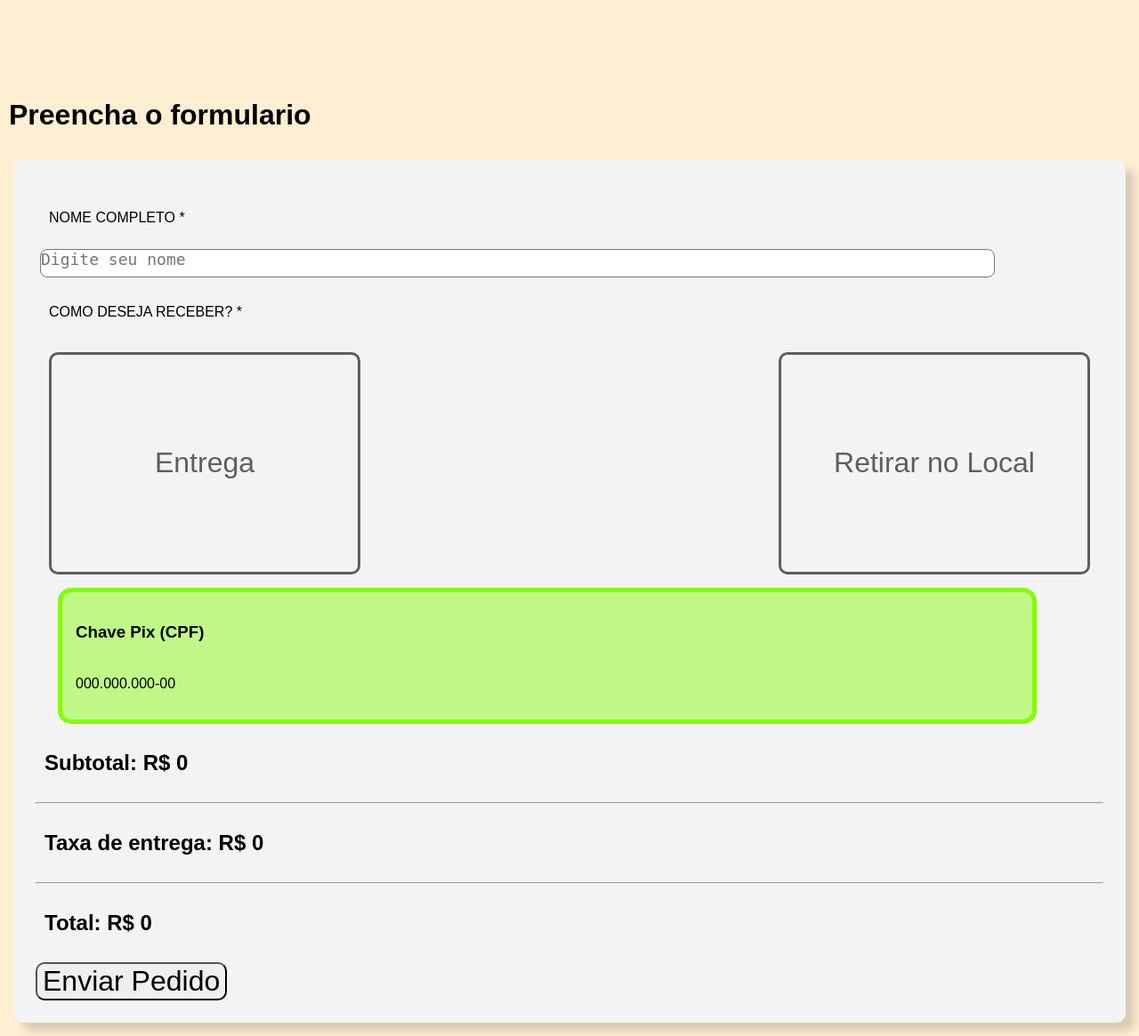
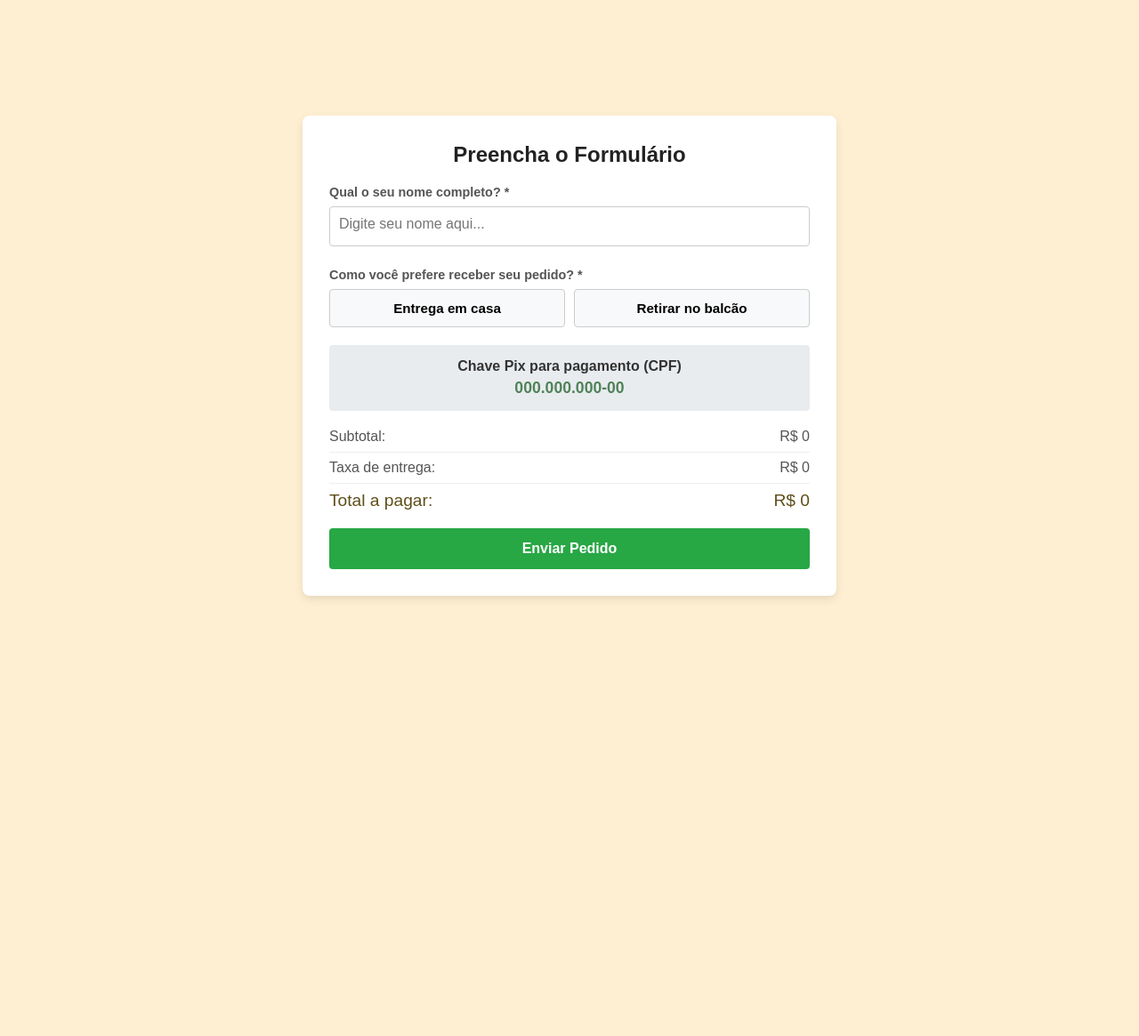
Before and after one commit to wedyson/Amostra-de-Sites-de-lanchonete, a Flask app: page /formulario in a window 1280 px wide. Shown: the whole page at 89% size. After the commit the page ends 674 px from the top, so only its background shows below. Run offline with Flask 3, Linux system fonts and the light colour scheme; some libraries are stand-ins or nearby versions.

Commit message:
Atualização

```diff
--- a/main.py
+++ b/main.py
@@ -36,18 +36,18 @@ def adicionar():
         lista_pedidos.append(3)
         b += 1
 
-    lista = f"{xbr} X-burguer     |     {xb} X-bacon     |     {b} Batata"
+    lista = f"{xbr} X-burguer    |    {xb} X-bacon    |    {b} Batata"
 
     return f"""
         <div id="Pedido">
-            <h2>Pedido:</h2>
+            <h2>Seu Pedido Atual:</h2>
             <p id="l">{lista}</p>
         </div>
         <div id="comprar">
-            <button type="button" class="mercadoria" hx-post="/adicionar" hx-vals='{{"produto": "xburguer"}}' hx-target="#pedido" hx-swap="innerHTML">X-Burguer</button>
-            <button type="button" class="mercadoria" hx-post="/adicionar" hx-vals='{{"produto": "xbacon"}}' hx-target="#pedido" hx-swap="innerHTML">X-Bacon</button>
-            <button type="button" class="mercadoria" hx-post="/adicionar" hx-vals='{{"produto": "batata"}}' hx-target="#pedido" hx-swap="innerHTML">Batata</button>
-            <a href="/formulario"><button type="button" id="finish">Finalizar Compra</button></a>
+            <button type="button" class="mercadoria" hx-post="/adicionar" hx-vals='{{"produto": "xburguer"}}' hx-target="#pedido" hx-swap="innerHTML">+ X-Burguer</button>
+            <button type="button" class="mercadoria" hx-post="/adicionar" hx-vals='{{"produto": "xbacon"}}' hx-target="#pedido" hx-swap="innerHTML">+ X-Bacon</button>
+            <button type="button" class="mercadoria" hx-post="/adicionar" hx-vals='{{"produto": "batata"}}' hx-target="#pedido" hx-swap="innerHTML">+ Batata</button>
+            <a href="/formulario"><button type="button" id="finish">Ir para o Pagamento</button></a>
         </div>
         """
 
@@ -55,9 +55,12 @@ def adicionar():
 def formulario():
     entrega_ativa = False
     taxa = 0
+    nome_usuario = ""
 
     if request.method == "POST":
         tipo = request.form.get("tipo_recepcao")
+        nome_usuario = request.form.get("nome", "")
+
         if tipo == "entrega":
             entrega_ativa = True
             taxa = 5
@@ -72,57 +75,64 @@ def formulario():
     subtotal = (qtd_xbr * valorxbr) + (qtd_xb * valorxb) + (qtd_b * valorb)
     total = subtotal + taxa
 
+
     bloco_conteudo = """
         <div id="resumo-pedido">
             <div id="conteudo-formulario">
-                <p>NOME COMPLETO *</p>
-                <textarea name="nome" id="nome" placeholder="Digite seu nome"></textarea>
 
-                <p>COMO DESEJA RECEBER? *</p>
-                <div id="buttons">
-                    <div id="entrega">
-                        <button
-                        type="button"
-                        class="tipo_recepcao"
-                        hx-post="/formulario"
-                        hx-vals='{"tipo_recepcao": "entrega"}'
-                        hx-target="#resumo-pedido"
-                        hx-swap="innerHTML"
-                        >Entrega</button>
-                    </div>
+                <div class="grupo-campo">
+                    <label for="nome">Qual o seu nome completo? *</label>
+                    <textarea name="nome" id="nome" placeholder="Digite seu nome aqui..." required>{{ nome }}</textarea>
+                </div>
 
-                    <div id="local">
-                        <button
-                        type="button"
-                        class="tipo_recepcao"
-                        hx-post="/formulario"
-                        hx-vals='{"tipo_recepcao": "retirada"}'
-                        hx-target="#resumo-pedido"
-                        hx-swap="innerHTML"
-                        >Retirar no Local</button>
+                <div class="grupo-campo">
+                    <label>Como você prefere receber seu pedido? *</label>
+                    <div id="buttons">
+                        <div id="entrega">
+                            <button
+                                type="button"
+                                class="tipo_recepcao"
+                                hx-post="/formulario"
+                                hx-include="#nome"
+                                hx-vals='{"tipo_recepcao": "entrega"}'
+                                hx-target="#resumo-pedido"
+                                hx-swap="innerHTML"
+                            >Entrega em casa</button>
+                        </div>
+
+                        <div id="local">
+                            <button
+                                type="button"
+                                class="tipo_recepcao"
+                                hx-post="/formulario"
+                                hx-include="#nome"
+                                hx-vals='{"tipo_recepcao": "retirada"}'
+                                hx-target="#resumo-pedido"
+                                hx-swap="innerHTML"
+                            >Retirar no balcão</button>
+                        </div>
                     </div>
                 </div>
 
                 {% if entrega %}
-                <!-- Campo oculto para informar ao backend que é entrega -->
                 <input type="hidden" name="tipo_recepcao" value="entrega">
                 <div id="entregar">
                     <div class="p1">
                         <div id="ran">
-                            <p>Rua/Avenida *</p>
-                            <textarea placeholder="Ex: Av. Brasil" name="rua" id="rua"></textarea>
+                            <label for="rua">Rua ou Avenida *</label>
+                            <textarea placeholder="Ex: Av. Afonso Pena" name="rua" id="rua" required></textarea>
                         </div>
                         <div>
-                            <p>Número *</p>
-                            <textarea placeholder="123" name="numero" id="numero"></textarea>
+                            <label for="numero">Número *</label>
+                            <textarea placeholder="Ex: 123" name="numero" id="numero" required></textarea>
                         </div>
                     </div>
                     <div>
-                        <p>Bairro *</p>
-                        <textarea placeholder="Ex: centro" name="bairro" id="bairro"></textarea>
+                        <label for="bairro">Bairro *</label>
+                        <textarea placeholder="Ex: Centro" name="bairro" id="bairro" required></textarea>
 
-                        <p>Complemento / Ref (opcional) *</p>
-                        <textarea placeholder="Ex: Ap 102, perto da padaria" name="ref" id="ref"></textarea>
+                        <label for="ref">Ponto de Referência ou Complemento (Opcional)</label>
+                        <textarea placeholder="Ex: Apto 202, próximo à padaria" name="ref" id="ref"></textarea>
                     </div>
                 </div>
                 {% else %}
@@ -130,25 +140,27 @@ def formulario():
                 {% endif %}
             </div>
 
-            <div id="pix">
-                <h3>Chave Pix (CPF)</h3>
-                <p>000.000.000-00</p>
+            <div id="pix" class="bloco-pix">
+                <h3>Chave Pix para pagamento (CPF)</h3>
+                <p class="chave-pix">000.000.000-00</p>
             </div>
-            <h2>Subtotal: R$ {{ subtotal }}</h2>
-            <hr>
-            <h2>Taxa de entrega: R$ {{ taxa }}</h2>
-            <hr>
-            <h2>Total: R$ {{ total }}</h2>
 
-            <!-- Botão de enviar dentro do bloco dinâmico para submeter o formulário -->
-            <button type="submit" id="enviar-pedido">Enviar Pedido no WhatsApp</button>
+            <div class="resumo-valores">
+                <div class="linha-valor"><span>Subtotal:</span> <strong>R$ {{ subtotal }}</strong></div>
+                <hr>
+                <div class="linha-valor"><span>Taxa de entrega:</span> <strong>R$ {{ taxa }}</strong></div>
+                <hr>
+                <div class="linha-valor total"><span>Total a pagar:</span> <strong>R$ {{ total }}</strong></div>
+            </div>
+
+            <button type="submit" id="enviar-pedido" class="botao-enviar">Enviar Pedido no WhatsApp</button>
         </div>
     """
 
     if request.headers.get("HX-Request"):
-        return render_template_string(bloco_conteudo, entrega=entrega_ativa, taxa=taxa, subtotal=subtotal, total=total)
+        return render_template_string(bloco_conteudo, entrega=entrega_ativa, taxa=taxa, subtotal=subtotal, total=total, nome=nome_usuario)
 
-    return render_template("formulario.html", entrega=entrega_ativa, subtotal=subtotal, taxa=taxa, total=total)
+    return render_template("formulario.html", entrega=entrega_ativa, subtotal=subtotal, taxa=taxa, total=total, nome=nome_usuario)
 
 
 @app.route("/finalizar", methods=["POST"])
@@ -160,13 +172,13 @@ def finalizar():
     qtd_xb = lista_pedidos.count(2)
     qtd_b = lista_pedidos.count(3)
 
-    texto_pedido = f"Olá! Meu nome é {nome}. Gostaria de pedir:\n"
+    texto_pedido = f"Olá! Me chamo {nome} e gostaria de fazer o seguinte pedido:\n\n"
     if qtd_xbr > 0:
-        texto_pedido += f"- {qtd_xbr} X-Burguer\n"
+        texto_pedido += f"- {qtd_xbr}x X-Burguer\n"
     if qtd_xb > 0:
-        texto_pedido += f"- {qtd_xb} X-Bacon\n"
+        texto_pedido += f"- {qtd_xb}x X-Bacon\n"
     if qtd_b > 0:
-        texto_pedido += f"- {qtd_b} Batata\n"
+        texto_pedido += f"- {qtd_b}x Batata\n"
 
     if tipo_recepcao == "entrega":
         rua = request.form.get("rua", "")
@@ -174,17 +186,18 @@ def finalizar():
         bairro = request.form.get("bairro", "")
         ref = request.form.get("ref", "")
 
-        texto_pedido += f"\n*Modo:* Entrega\n*Endereço:* Rua {rua}, nº {numero}, Bairro {bairro}"
+        texto_pedido += f"\nModo: Entrega em domicílio"
+        texto_pedido += f"\nEndereço: Rua {rua}, nº {numero} - Bairro {bairro}"
         if ref:
-            texto_pedido += f" (Ref: {ref})"
+            texto_pedido += f"\nReferência: {ref}"
     else:
-        texto_pedido += f"\n*Modo:* Retirada no Local"
+        texto_pedido += f"\nModo: Retirada no balcão"
 
     subtotal = (qtd_xbr * valorxbr) + (qtd_xb * valorxb) + (qtd_b * valorb)
     taxa = 5 if tipo_recepcao == "entrega" else 0
     total = subtotal + taxa
 
-    texto_pedido += f"\n*Total a pagar:* R$ {total}"
+    texto_pedido += f"\n\nTotal a pagar: R$ {total}"
 
     mensagem_url = quote(texto_pedido)
     link_whatsapp = f"https://api.whatsapp.com/send?phone={telefone}&text={mensagem_url}"
--- a/static/carrinho.css
+++ b/static/carrinho.css
@@ -1,190 +1,186 @@
-html {
-    scroll-behavior: smooth;
+/* Configurações Globais */
+* {
+    margin: 0;
+    padding: 0;
+    box-sizing: border-box;
+    font-family: Arial, sans-serif;
 }
 
 body {
-
     background-color: rgb(255, 239, 210);
-    font-family: Arial, sans-serif;
-    margin: 0;
-    padding-top: 80px;
+    color: #333;
+    display: flex;
+    justify-content: center;
+    align-items: center;
+    min-height: 100vh;
+    padding: 20px;
 }
 
-div {
-    padding: 5px;
+main {
+    background: #ffffff;
+    padding: 30px;
+    border-radius: 8px;
+    box-shadow: 0 4px 10px rgba(0, 0, 0, 0.1);
+    width: 100%;
+    max-width: 600px;
 }
 
+h1 {
+    font-size: 1.5rem;
+    margin-bottom: 20px;
+    text-align: center;
+    color: #222;
+}
 
+/* Formulário e Campos */
+.grupo-campo {
+    margin-bottom: 20px;
+}
+
+label {
+    display: block;
+    font-size: 0.9rem;
+    font-weight: bold;
+    margin-bottom: 8px;
+    color: #555;
+}
 
 textarea {
-    border-radius: 8px;
-    align-items: center;
-    font-size: 18px;
-    padding: 0px;
-    height: 30px;
+    width: 100%;
+    height: 45px;
+    padding: 10px;
+    border: 1px solid #ccc;
+    border-radius: 4px;
+    font-size: 1rem;
     resize: none;
-    overflow: auto;
+    outline: none;
+    transition: border-color 0.3s;
+}
+
+textarea:focus {
+    border-color: rgb(255, 166, 0);
+}
+
+#buttons {
+    display: flex;
+    gap: 10px;
+}
+
+#buttons > div {
+    flex: 1;
 }
 
 .tipo_recepcao {
-    justify-content: center;
-    display: flex;
-    flex-direction: row;
-    width: 250px;
-    height: 250px;
-    background-color: rgba(128, 255, 0, 0);
-    color: black;
-    border-width: 3px;
-    border-style: solid;
-    border-color: black;
-    transition: 0.5s;
+    width: 100%;
+    padding: 12px;
+    border: 1px solid #ccc;
+    background-color: #f8f9fa;
+    border-radius: 4px;
+    font-size: 0.95rem;
+    font-weight: bold;
+    cursor: pointer;
+    transition: background-color 0.3s, border-color 0.3s;
 }
 
-.tipo_recepcao:focus {
+.tipo_recepcao:hover {
+    background-color: #e2e6ea;
+}
 
-    background-color: rgba(128, 255, 0, 0.438);
-    color: green;
-    border-width: 5px;
-    border-style: solid;
-    border-color: green;
+#entregar {
+    margin-top: 15px;
+    padding-top: 15px;
+    border-top: 1px dashed #ddd;
 }
 
 .p1 {
     display: flex;
-    flex-direction: row;
+    gap: 10px;
 }
 
-#ref {width: 350px;}
+.p1 > div {
+    flex: 1;
+}
 
-#numero {width: 70px;}
+#ran {
+    flex: 2;
+}
 
-#nome {
+.bloco-pix {
+    background-color: #e9ecef;
+    padding: 15px;
+    border-radius: 4px;
+    margin: 20px 0;
+    text-align: center;
+}
 
-    align-items: center;
-    font-size: 18px;
-    padding: 0px;
-    width: 90%;
-    height: 30px;
-    resize: none;
-    overflow: auto;
+.bloco-pix h3 {
+    font-size: 1rem;
+    margin-bottom: 5px;
+    color: #333;
+}
+
+.chave-pix {
+    font-size: 1.1rem;
+    font-weight: bold;
+    color: #508359;
 }
 
 
-.tipo_recepcao {
-    color: rgb(94, 94, 94);
-    border-color: rgb(94, 94, 94);
-    width: 350px;
-    height: 250px;
+.resumo-valores {
+    margin: 20px 0;
 }
 
-button{
-    border-radius: 10px;
-    justify-content: center;
-    align-content: center;
-    align-items: center;
-    font-size: 32px;
-
+.linha-valor {
+    display: flex;
+    justify-content: space-between;
+    font-size: 1rem;
+    margin: 8px 0;
+    color: #555;
 }
 
-#formulario {
-    align-items: center;
-    justify-content: center;
-    box-shadow: 10px 10px 10px rgba(0, 0, 0, 0.15);
-    background-color: rgb(243, 243, 243);
-    border-radius: 10px;
-    padding: 20px;
-    margin: 15px;
+.linha-valor.total {
+    font-size: 1.2rem;
+    color: #5e4e19;
 }
 
-#buttons, .buttons {
-    display: flex;
-    flex-direction: row;
-    justify-content: space-between;
+hr {
+    border: none;
+    border-top: 1px solid #eee;
+    margin: 8px 0;
 }
 
-#pix{
-    border-radius: 15px;
-    justify-content: center;
-    align-items: center;
-    margin-left: 25px;
-    width: 90%;
-    border-color: rgb(128, 255, 0);
-    border-width: 5px;
-    border-style: solid;
-    background-color: rgba(128, 255, 0, 0.438);
+.botao-enviar {
+    width: 100%;
+    padding: 14px;
+    background-color: #28a745;
+    color: white;
+    border: none;
+    border-radius: 4px;
+    font-size: 1rem;
+    font-weight: bold;
+    cursor: pointer;
+    transition: background-color 0.3s;
 }
 
-
-p {padding: 10px;}
-
-h1,h2,h3,h4{
-    padding: 10px;
+.botao-enviar:hover {
+    background-color: #218838;
 }
 
-@media (max-width: 800px) {
-
-    #buttons{
-        justify-content: space-evenly;
+@media (max-width: 480px) {
+    main {
+        padding: 15px;
     }
 
-    .tipo_recepcao {
-        width: 150px;
-        height: 100px;
+    #buttons {
+        flex-direction: column;
     }
 
-
-    #formulario {
-        padding: 0px;
-        height: 1250px;
+    .p1 {
+        flex-direction: column;
+        gap: 0;
     }
 
-    #ref {width: 350px;}
-
-    #numero {width: 70px;}
-
+    h1 {
+        font-size: 1.3rem;
+    }
 }
-
-@media (max-width: 600px) {
-
-
-
-    #pix{
-        width: 87%;
-        margin-left: 12px;
-    }
-
-    #buttons{
-
-        justify-content: space-evenly;
-    }
-
-    .tipo_recepcao {
-        width: 150px;
-        height: 100px;
-    }
-
-    #formulario {
-        padding: 0px;
-        height: 1200px;
-    }
-
-    #ref {width: 345px;}
-
-    #numero {width: 65px;}
-
-}
-
-@media (max-width: 500px) {
-
-    #formulario {
-        padding: 0px;
-        height: 1200px;
-    }
-
-    #ref {width: 330px;}
-
-    #numero {width: 50px;}
-
-
-
-}
--- a/templates/formulario.html
+++ b/templates/formulario.html
@@ -1,35 +1,41 @@
 <!DOCTYPE html>
 <html lang="pt-BR">
 <head>
+    <meta charset="UTF-8">
+    <meta name="viewport" content="width=device-width, initial-scale=1.0">
+    <title>Finalizar Pedido - Carrinho</title>
+    <!-- Importação do HTMX para interações dinâmicas sem recarregar a página -->
     <script src="https://unpkg.com/htmx.org@1.9.10"></script>
     <link rel="stylesheet" href="../static/carrinho.css">
-    <meta charset="UTF-8">
-    <meta name="viewport" content="width=device-width, initial-scale=1.0">
-    <title>Carrinho</title>
 </head>
 <body>
-    <main>
-        <h1>Preencha o formulario</h1>
+    <main class="container-principal">
+        <h1>Preencha o Formulário</h1>
+
         <section id="formulario">
-            <!-- Certifique-se de que action aponta para /finalizar e method é POST -->
             <form action="/finalizar" method="POST">
 
                 <div id="resumo-pedido">
                     <div id="conteudo-formulario">
-                        <p>NOME COMPLETO *</p>
-                        <textarea name="nome" id="nome" placeholder="Digite seu nome" required></textarea>
 
-                        <p>COMO DESEJA RECEBER? *</p>
+                        <div class="grupo-campo">
+                            <label for="nome">Qual o seu nome completo? *</label>
+                            <textarea name="nome" id="nome" placeholder="Digite seu nome aqui..." required>{{ nome }}</textarea>
+                        </div>
+
+                        <div class="grupo-campo">
+                            <label>Como você prefere receber seu pedido? *</label>
                             <div id="buttons">
                                 <div id="entrega">
                                     <button
                                         type="button"
                                         class="tipo_recepcao"
                                         hx-post="/formulario"
+                                        hx-include="#nome"
                                         hx-vals='{"tipo_recepcao": "entrega"}'
                                         hx-target="#resumo-pedido"
                                         hx-swap="innerHTML"
-                                >Entrega</button>
+                                    >Entrega em casa</button>
                                 </div>
 
                                 <div id="local">
@@ -37,32 +43,35 @@
                                         type="button"
                                         class="tipo_recepcao"
                                         hx-post="/formulario"
+                                        hx-include="#nome"
                                         hx-vals='{"tipo_recepcao": "retirada"}'
                                         hx-target="#resumo-pedido"
                                         hx-swap="innerHTML"
-                                >Retirar no Local</button>
+                                    >Retirar no balcão</button>
+                                </div>
                             </div>
                         </div>
 
+                        <!-- Campos dinâmicos de endereço (aparecem apenas se escolher 'entrega') -->
                         {% if entrega %}
                         <input type="hidden" name="tipo_recepcao" value="entrega">
                         <div id="entregar">
                             <div class="p1">
                                 <div id="ran">
-                                    <p>Rua/Avenida *</p>
-                                    <textarea placeholder="Ex: Av. Brasil" name="rua" id="rua"></textarea>
+                                    <label for="rua">Rua ou Avenida *</label>
+                                    <textarea placeholder="Ex: Av. Afonso Pena" name="rua" id="rua" required></textarea>
                                 </div>
                                 <div>
-                                    <p>Número *</p>
-                                    <textarea placeholder="123" name="numero" id="numero"></textarea>
+                                    <label for="numero">Número *</label>
+                                    <textarea placeholder="Ex: 123" name="numero" id="numero" required></textarea>
                                 </div>
                             </div>
                             <div>
-                                <p>Bairro *</p>
-                                <textarea placeholder="Ex: centro" name="bairro" id="bairro"></textarea>
+                                <label for="bairro">Bairro *</label>
+                                <textarea placeholder="Ex: Centro" name="bairro" id="bairro" required></textarea>
 
-                                <p>Complemento / Ref (opcional) *</p>
-                                <textarea placeholder="Ex: Ap 102, perto da padaria" name="ref" id="ref"></textarea>
+                                <label for="ref">Ponto de Referência ou Complemento (Opcional)</label>
+                                <textarea placeholder="Ex: Apto 202, próximo à padaria" name="ref" id="ref"></textarea>
                             </div>
                         </div>
                         {% else %}
@@ -70,16 +79,20 @@
                         {% endif %}
                     </div>
 
-                    <div id="pix">
-                        <h3>Chave Pix (CPF)</h3>
-                        <p>000.000.000-00</p>
+                    <div id="pix" class="bloco-pix">
+                        <h3>Chave Pix para pagamento (CPF)</h3>
+                        <p class="chave-pix">000.000.000-00</p>
                     </div>
-                    <h2>Subtotal: R$ {{ subtotal }}</h2>
+
+                    <div class="resumo-valores">
+                        <div class="linha-valor"><span>Subtotal:</span>R$ {{ subtotal }}</div>
                         <hr>
-                    <h2>Taxa de entrega: R$ {{ taxa }}</h2>
+                        <div class="linha-valor"><span>Taxa de entrega:</span>R$ {{ taxa }}</div>
                         <hr>
-                    <h2>Total: R$ {{ total }}</h2>
-                    <button type="submit" id="enviar-pedido" class="buttons">Enviar Pedido</button>
+                        <div class="linha-valor total"><span>Total a pagar:</span>R$ {{ total }}</div>
+                    </div>
+
+                    <button type="submit" id="enviar-pedido" class="botao-enviar">Enviar Pedido</button>
                 </div>
 
             </form>
```
Lines whose indentation alone changed are shown as unchanged.
